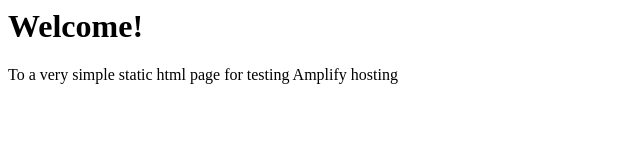
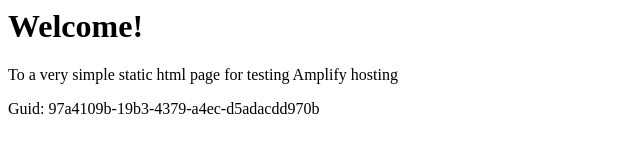
Before and after one commit to aws-aemilia-syd/Github-PR-Commit-Integration-Test-DoNotTouch-v1-preprod-ap-southeast-2, a website: page src/index.html in a window 1280 px wide. Shown: the whole page, without its empty margins (0-640 px from the left). Drawn offline with Linux system fonts and the light colour scheme.

Commit message:
commit from integ tests

```diff
--- a/src/index.html
+++ b/src/index.html
@@ -1,3 +1,5 @@
+
+
 <html lang="en">
 
 <head>
@@ -10,6 +12,6 @@
 <body>
     <h1>Welcome!</h1>
     <p>To a very simple static html page for testing Amplify hosting</p>
-</body>
+    <p>Guid: 97a4109b-19b3-4379-a4ec-d5adacdd970b</p></body>
 
 </html>
```
